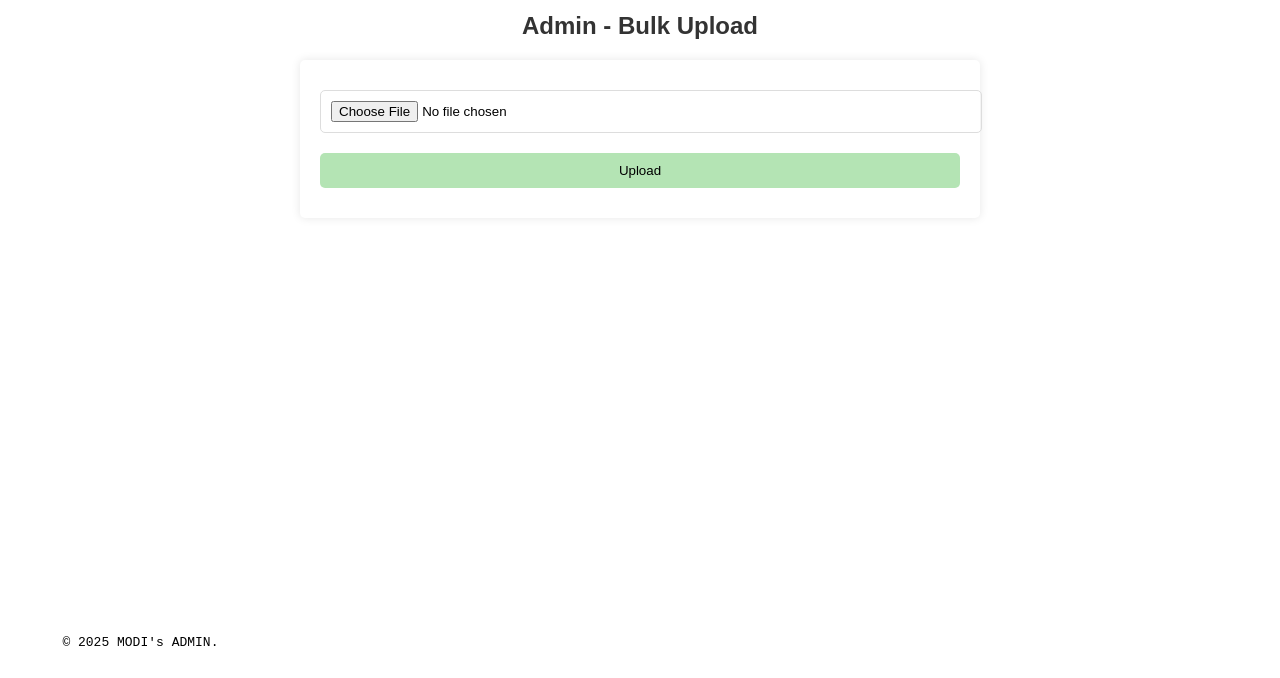
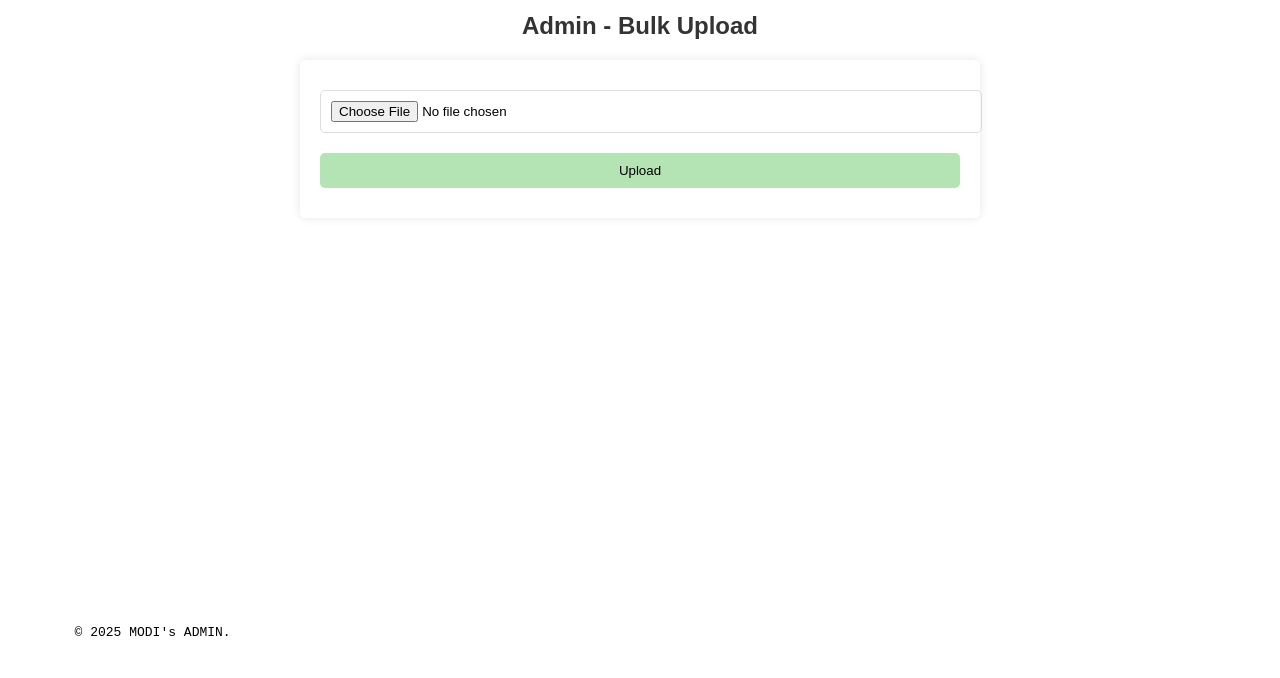
Before and after one commit to nhung-ngo/nhung-ngo, a plain HTML site: page Project/admin-upload.html in a window 1280 px wide. Shown: the part 122-800 px from the top of the page. Drawn offline with Linux system fonts and the light colour scheme.

Commit message:
Completed

```diff
--- a/Project/admin-upload.html
+++ b/Project/admin-upload.html
@@ -36,9 +36,11 @@
         </form>
     </section>
     <footer>
-        <pre class="copyright">
-        &copy; 2025 MODI's ADMIN.
-        </pre>
-    </footer>
+        <nav class="footer-left">
+           <pre class="copyright">
+       &copy; 2025 MODI's ADMIN.
+           </pre>
+        </nav>
+       </footer>
 </body>
 </html>
--- a/Project/style/admin.css
+++ b/Project/style/admin.css
@@ -101,11 +101,16 @@ table td button {
 pre.copyright {
     font-family: monospace;
     white-space: pre;
-    margin-top: 20px;
 }
 footer {
+    margin-top: auto;
+    text-align: left;
+    padding: 10px;
     position: absolute;
     bottom: 0;
     left: 0;
+}
 
+.footer-left {
+    margin-left: 10px;
 }
```
Also changed, not shown: Project/admin-products.html (+6 -4 lines), Project/product-edit.html (+2 -0 lines).
